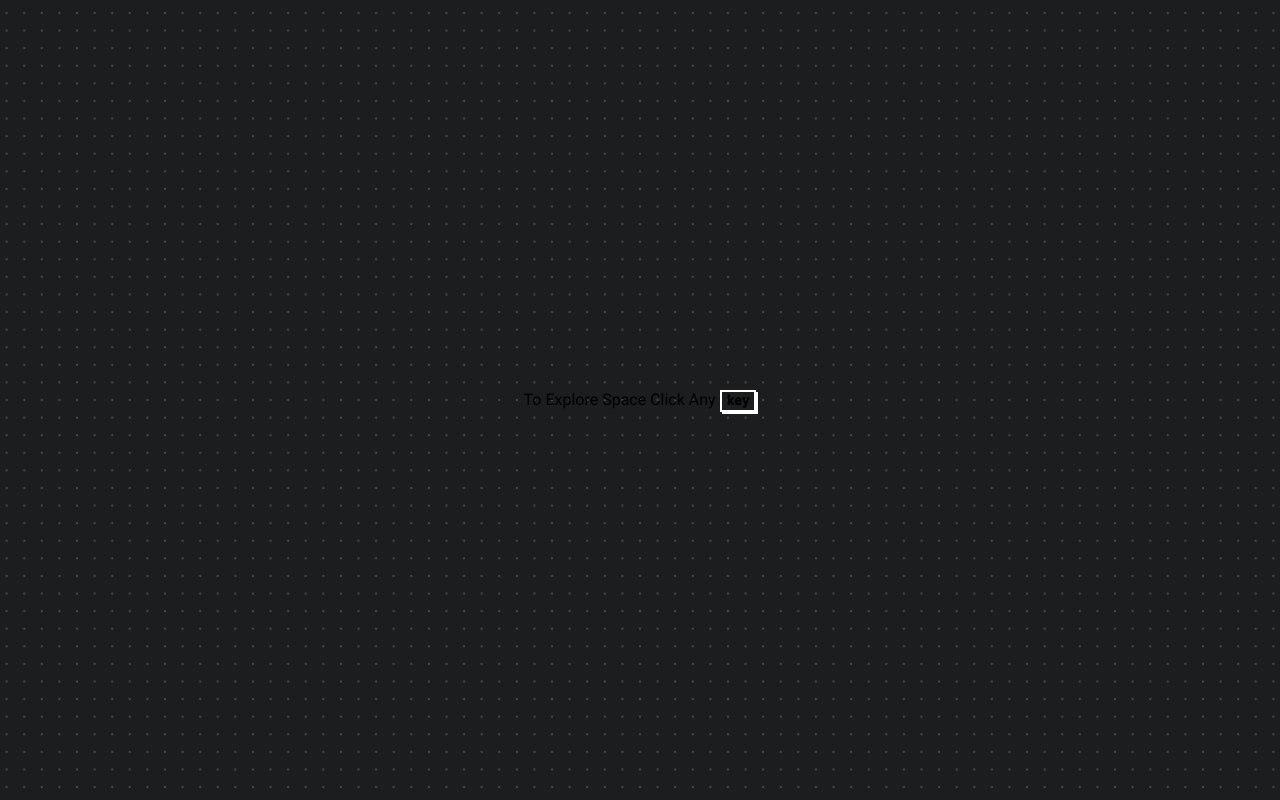
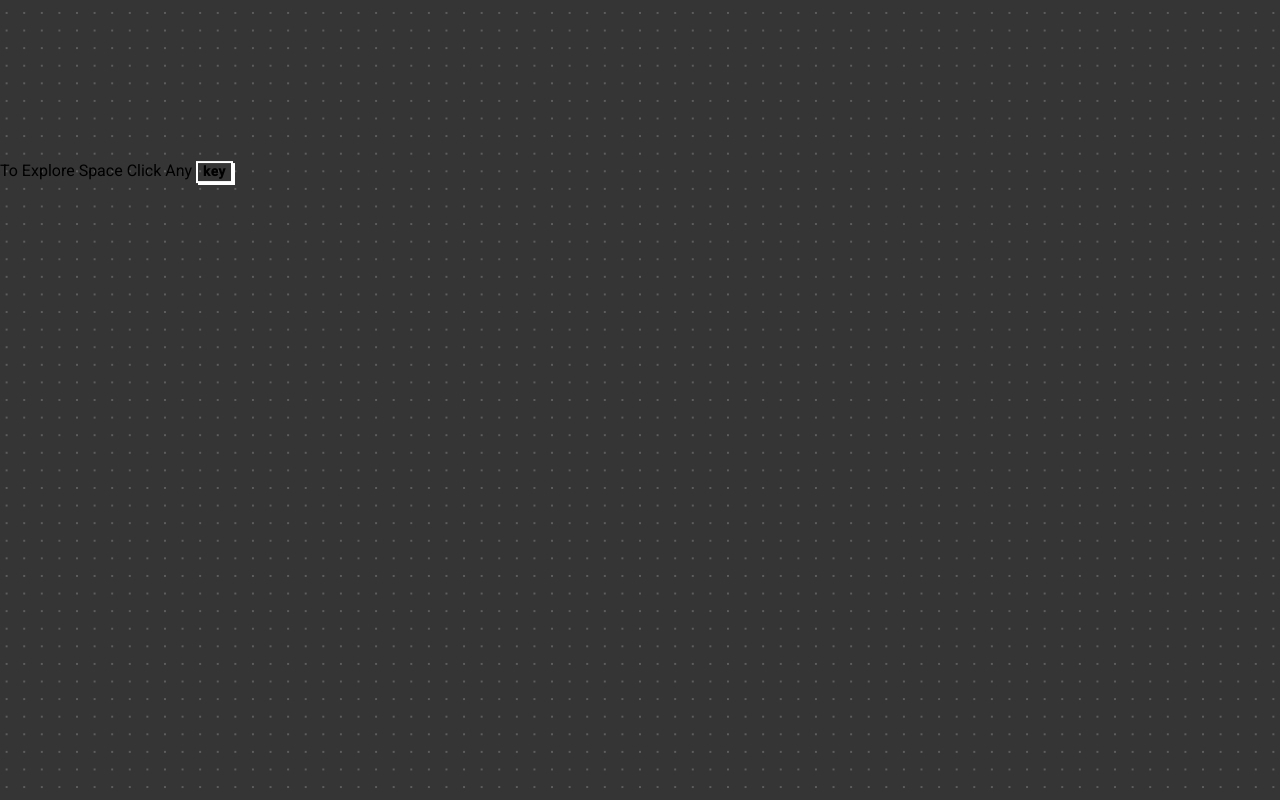
Before and after one commit to Hisokaqq/Space, a React (Vite) app: page / in a window 1280 px wide. Built offline with nearby package versions, Linux system fonts and the light colour scheme.

Commit message:
changed Loader

```diff
--- a/src/App.css
+++ b/src/App.css
@@ -48,8 +48,8 @@
   transform: translateX(-100%);
   transition: all 0.5s ease;
   display: flex;
+  background-color: rgba(23, 23, 32, .8);
   border-radius: 0 20px 20px 0;
-  background-color: rgba(32, 32, 32, .9);
   background-image: radial-gradient(
     rgba(255, 255, 255, 0.2) 1px,
     transparent 1px
@@ -152,7 +152,6 @@
   top: 90vh;
   left: 50%;
   transform: translateX(-50%);
-  padding: 0.6rem 0.4rem;
   transition: width 0.3s; /* Add a transition to smoothly animate the width change */
 
   /* Add the animation properties */
@@ -219,11 +218,7 @@
   background-size: 1.1rem 1.1rem;
 
 }
-.fallback2{
-  display: flex;
-  justify-content: center;
-  align-items: center;
-}
+
 
 
 
@@ -290,11 +285,11 @@ a {
 
 
 .loader {
-  border: 5px solid transparent;
-  border-top: 5px solid #f3f3f3;
+  border: 10px solid transparent;
+  border-top: 10px solid #f3f3f3;
   border-radius: 50%;
-  width: 40px;
-  height: 40px;
+  width: 80px;
+  height: 80px;
   animation: spin 1s linear infinite;
 
 }
@@ -309,7 +304,12 @@ a {
   }
 }
 body, html{
-  background-color: #030712;
+  background-image: radial-gradient(
+    rgba(255, 255, 255, 0.2) 1px,
+    transparent 1px
+  );
+  background-position: 50% 50%;
+  background-size: 1.1rem 1.1rem;
 }
 
 .kbd {
--- a/src/components/Fallback.jsx
+++ b/src/components/Fallback.jsx
@@ -1,5 +1,7 @@
-import { motion } from 'framer-motion';
-import CircleLoader from './CircleLoader.jsx';
+import { motion, useAnimationControls } from 'framer-motion';
+import { useState } from 'react';
+import { useEffect } from 'react';
+
 const words = [
   "Voyaging ",
   "beyond ",
@@ -11,37 +13,77 @@ const words = [
   "humanity's ",
   "quest ",
   "unfolds",
-
 ];
 
-const Fallback = () => {
+const Fallback = ({ handleClick }) => {
+  const controls = useAnimationControls();
+  const controls2 = useAnimationControls();
+  const [newMessage, setNewMessage] = useState(false);
+
+  const handleClickAnim = async () => {
+    await controls.start({ opacity: 0, transition: { duration: 0.25, ease: "easeOut" } });
+    await setNewMessage(true);
+  };
+
+  useEffect(() => {
+    const timer = setTimeout(() => {
+      handleClickAnim();
+    }, 5000); // 5000 milliseconds (5 seconds) delay
+
+    return () => clearTimeout(timer);
+  }, []);
+
+  const handleClickAnim2 = async () => {
+    if (newMessage) {
+      await controls2.start({ y: 100 });
+      // Add a 0.5-second delay before calling handleClick()
+      await new Promise(resolve => setTimeout(resolve, 500)); // Wait for 0.5 seconds
+      handleClick(); // Call the handleClick function after the delay
+    }
+  };
+
+  useEffect(() => {
+    // Add event listener for keydown event
+    const handleKeyDown = (event) => {
+      if (newMessage) {
+        handleClickAnim2();
+      }
+    };
+    window.addEventListener("keydown", handleKeyDown);
+
+    // Clean up the event listener on unmount
+    return () => {
+      window.removeEventListener("keydown", handleKeyDown);
+    };
+  }, [newMessage]);
+
   return (
-    <div className="fallback bg-gray-950 p-5 pl-7">
+    <div className="fallback bg-gray-950 p-5 pl-7" onClick={handleClickAnim2}>
       <div>
-        <div className="flex">
+        <motion.div animate={controls} className="flex">
           <div className="text-gray-100 2xl:text-8xl xl:text-7xl sm:text-5xl text-2xl inline">
             {words.map((word, index) => (
               <motion.span
                 key={index}
                 initial={{ opacity: 0 }}
                 animate={{ opacity: 1 }}
-                transition={{ delay:  index * .1, duration: 1 }}
+                transition={{ delay: 1 + index * 0.3, duration: 1 }}
               >
                 {word}
               </motion.span>
             ))}
           </div>
-          <div className="ml-5 scale-50 sm:scale-100  self-end">
-            <motion.div
-              initial={{ opacity: 0 }}
-              animate={{ opacity: 1 }}
-              transition={{ delay:  words.length * .1, duration: 1 }} // Add the delay of 1 second after the last word
-            >
-              <CircleLoader />
+        </motion.div>
+      </div>
+      {newMessage && (
+        <div className="text-gray-100 h-20 text-5xl overflow-hidden absolute left-[50%] top-[50%] translate-y-[-50%] translate-x-[-50%]">
+          <motion.div animate={controls2}>
+            <motion.div initial={{ y: 100 }} animate={{ y: 0 }} className="click">
+              To Explore Space Click Any <div className="kbd">key</div>
             </motion.div>
-          </div>
+          </motion.div>
         </div>
-      </div>
+      )}
     </div>
   );
 };
--- a/src/components/Fallback2.jsx
+++ b/src/components/Fallback2.jsx
@@ -1,36 +1,15 @@
-import { motion, useAnimationControls } from "framer-motion";
-import { useEffect, useState } from "react";
+import { motion } from "framer-motion";
+import CircleLoader from "./CircleLoader";
 
-const Fallback2 = ({ handleClick }) => {
-  const controls = useAnimationControls();
+const Fallback2 = ( ) => {
 
-  const handleClickAnim = async () => {
-    await controls.start({ y: 100 });
-    // Add a 0.5-second delay before calling handleClick()
-    await handleClick();
-  };
-
-  useEffect(() => {
-    // Add event listener for keydown event
-    const handleKeyDown = (event) => {
-      handleClickAnim();
-    };
-    window.addEventListener("keydown", handleKeyDown);
-
-    // Clean up the event listener on unmount
-    return () => {
-      window.removeEventListener("keydown", handleKeyDown);
-    };
-  }, []);
 
   return (
-    <div className="fallback fallback2 bg-gray-950" onClick={handleClickAnim}>
-      <div className="text-gray-100 h-20 text-5xl overflow-hidden">
-        <motion.div animate={controls}>
-          <motion.div initial={{ y: 100 }} animate={{ y: 0 }} className="click">
-            To Explore Space Click Any <div className="kbd">key</div>
+    <div className="fallback bg-gray-950" >
+      <div className="text-gray-100 h-20 text-5xl  p-5 absolute right-0 top-0">
+          <motion.div initial={{ y: -100 }} animate={{ y: 0 }} className="click">
+          <CircleLoader />
           </motion.div>
-        </motion.div>
       </div>
     </div>
   );
--- a/src/main.jsx
+++ b/src/main.jsx
@@ -4,7 +4,6 @@ import App from './App.jsx';
 import Fallback from './components/Fallback.jsx';
 import './index.css';
 
-import { motion } from 'framer-motion';
 import Fallback2 from './components/Fallback2.jsx';
 
 
@@ -17,9 +16,9 @@ const Main = () => {
 
   return (
     <React.StrictMode>
-      <Suspense fallback={<Fallback />}>
+      <Suspense fallback={<Fallback2 />}>
 
-      {showApp ? <div><App /></div> : <Fallback2 handleClick={handleClick}/>}
+      {showApp ? <div><App /></div> : <Fallback handleClick={handleClick}/>}
       </Suspense>
     </React.StrictMode>
   );
```
Also changed, not shown: src/helpers/Animations.js (line endings or trailing spaces).
